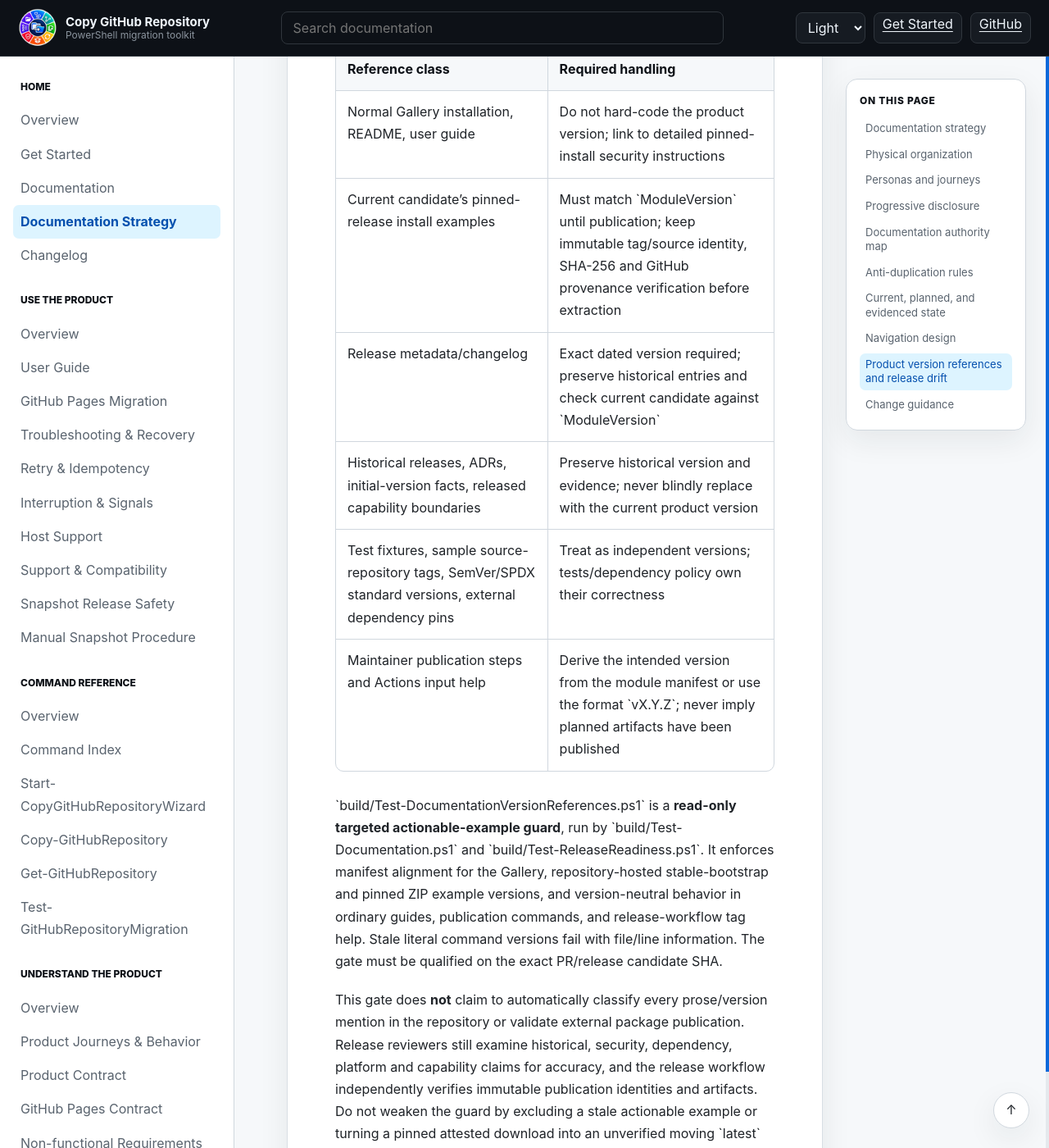
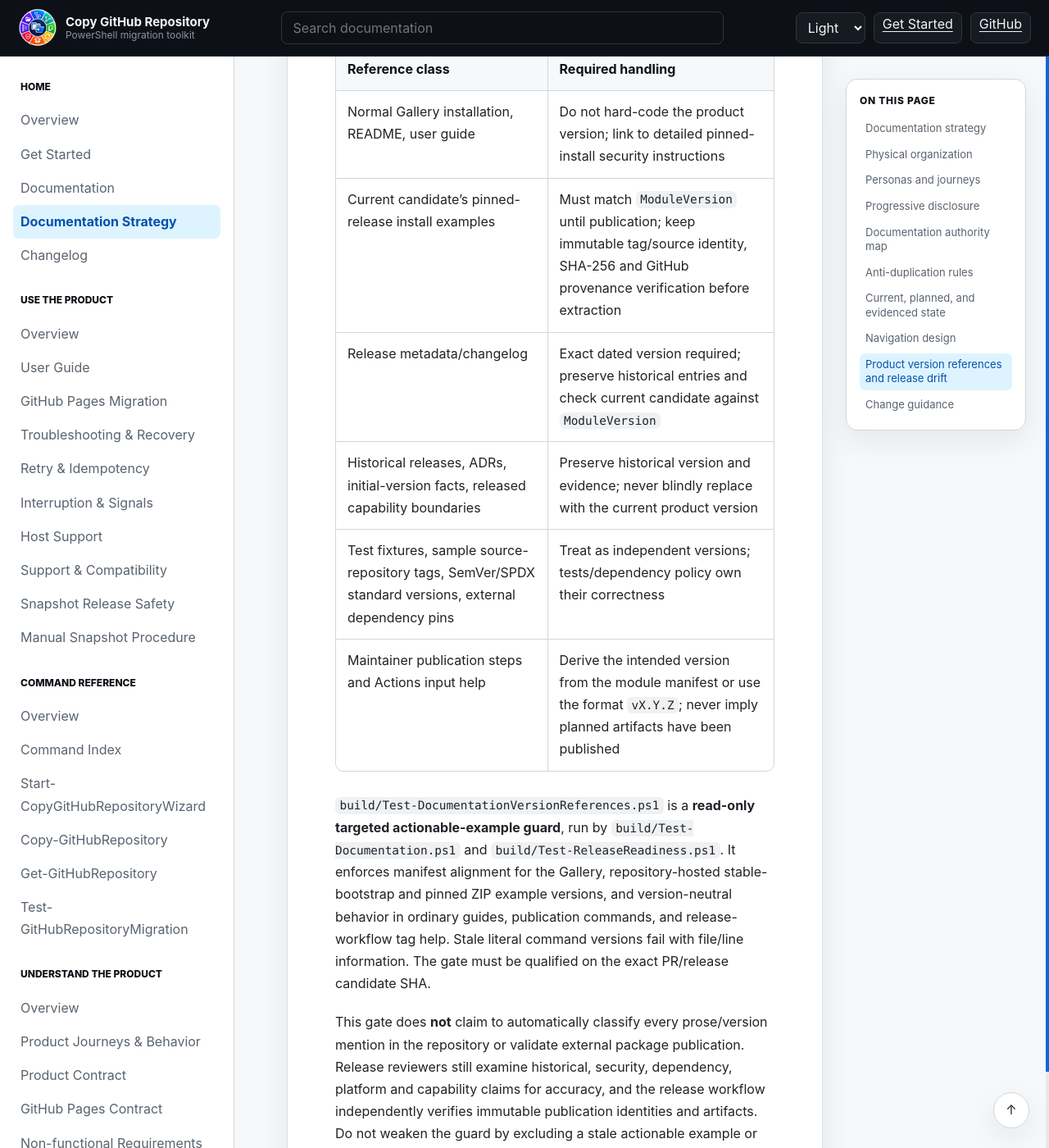
Before and after one commit to infoconex/copy-github-repo, a Jekyll site: the page built from docs/engineering/documentation-strategy.md, in a window 1280 px wide and 1400 px high, scrolled down 10181 px. Shown: the whole window at 82% size. Built offline with Jekyll 4.4.1, drawn with Linux system fonts in a browser that asks for light colours; some of the changed text lies outside the part shown.

Commit message:
docs: render policy identifiers as proper inline code (#183)

```diff
--- a/docs/engineering/documentation-strategy.md
+++ b/docs/engineering/documentation-strategy.md
@@ -143,8 +143,8 @@ Navigation may point to planned areas only after those pages exist. Avoid dead l
 ## Product version references and release drift
 
 Use version-neutral language for routine installation and current-user guidance:
-\`Install-PSResource CopyGitHubRepo\` selects the latest **published** stable Gallery
-package. The source module manifest's \`ModuleVersion\` is the **intended candidate
+`Install-PSResource CopyGitHubRepo` selects the latest **published** stable Gallery
+package. The source module manifest's `ModuleVersion` is the **intended candidate
 version**, not proof of a published Gallery package, GitHub Release, ZIP, checksum,
 or provenance attestation.
 
@@ -153,15 +153,15 @@ Classify version literals according to their purpose before changing them:
 | Reference class | Required handling |
 | --- | --- |
 | Normal Gallery installation, README, user guide | Do not hard-code the product version; link to detailed pinned-install security instructions |
-| Current candidate's pinned-release install examples | Must match \`ModuleVersion\` until publication; keep immutable tag/source identity, SHA-256 and GitHub provenance verification before extraction |
-| Release metadata/changelog | Exact dated version required; preserve historical entries and check current candidate against \`ModuleVersion\` |
+| Current candidate's pinned-release install examples | Must match `ModuleVersion` until publication; keep immutable tag/source identity, SHA-256 and GitHub provenance verification before extraction |
+| Release metadata/changelog | Exact dated version required; preserve historical entries and check current candidate against `ModuleVersion` |
 | Historical releases, ADRs, initial-version facts, released capability boundaries | Preserve historical version and evidence; never blindly replace with the current product version |
 | Test fixtures, sample source-repository tags, SemVer/SPDX standard versions, external dependency pins | Treat as independent versions; tests/dependency policy own their correctness |
-| Maintainer publication steps and Actions input help | Derive the intended version from the module manifest or use the format \`vX.Y.Z\`; never imply planned artifacts have been published |
+| Maintainer publication steps and Actions input help | Derive the intended version from the module manifest or use the format `vX.Y.Z`; never imply planned artifacts have been published |
 
-\`build/Test-DocumentationVersionReferences.ps1\` is a **read-only targeted
-actionable-example guard**, run by \`build/Test-Documentation.ps1\` and
-\`build/Test-ReleaseReadiness.ps1\`. It enforces manifest alignment for the
+`build/Test-DocumentationVersionReferences.ps1` is a **read-only targeted
+actionable-example guard**, run by `build/Test-Documentation.ps1` and
+`build/Test-ReleaseReadiness.ps1`. It enforces manifest alignment for the
 Gallery, repository-hosted stable-bootstrap and pinned ZIP example versions,
 and version-neutral behavior in ordinary guides, publication commands, and
 release-workflow tag help. Stale literal command versions fail with file/line
@@ -173,7 +173,7 @@ reviewers still examine historical, security, dependency, platform and
 capability claims for accuracy, and the release workflow independently
 verifies immutable publication identities and artifacts. Do not weaken the
 guard by excluding a stale actionable example or turning a pinned attested
-download into an unverified moving \`latest\` link.
+download into an unverified moving `latest` link.
 
 ## Change guidance
 
```
